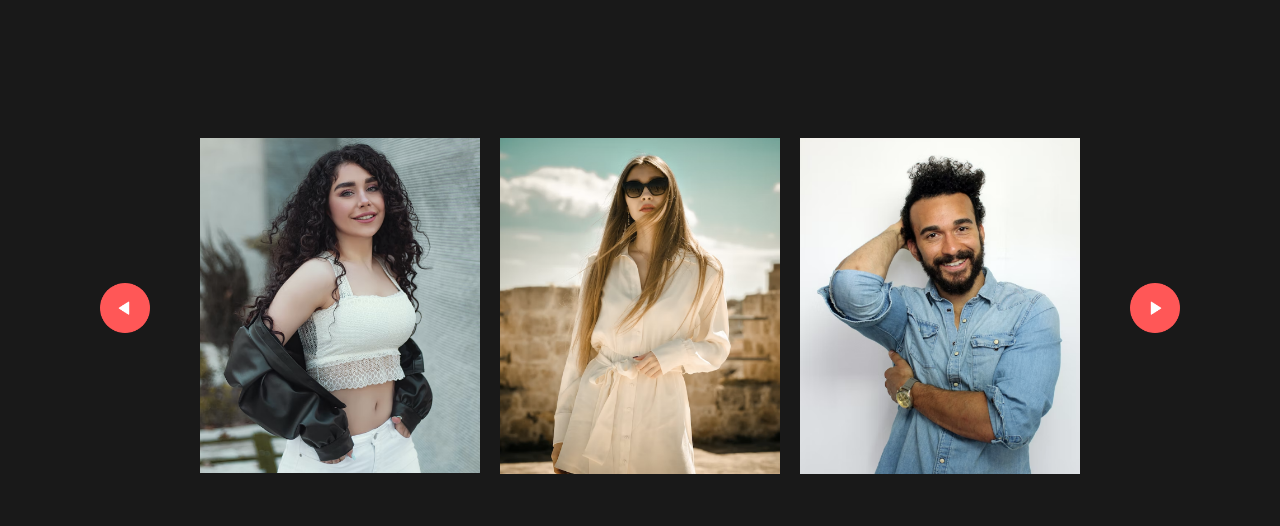
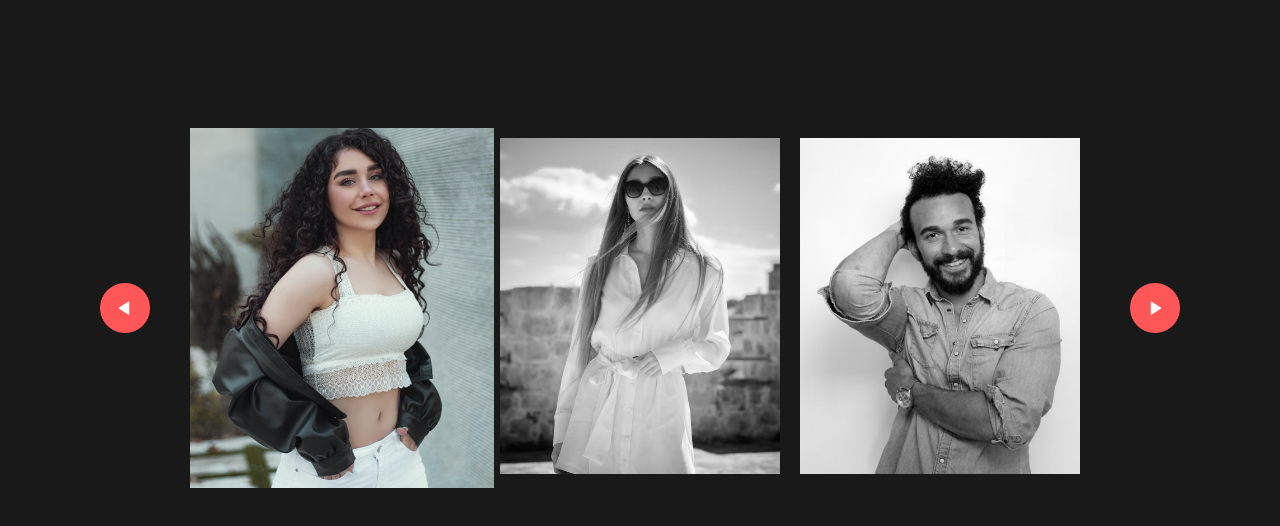
Before and after one commit to mrghkh12/Vanilla-js-Image-Gallery, a plain HTML site: page index.html in a window 1280 px wide. In both pictures the pointer is over the picture 340 px from the left and 305 px from the top of the page. Drawn offline with Linux system fonts and the light colour scheme.

Commit message:
feat: set transition & filter for img

```diff
--- a/css/style.css
+++ b/css/style.css
@@ -34,6 +34,13 @@ body{
 
 .gallery .row img{
     width: 100%;
+    filter: grayscale(100%);
+    transition: 0.5s;
+}
+.gallery .row img:hover{
+    filter: grayscale(0);
+    cursor: pointer;
+    transform: scale(1.1);
 }
 
 .gallery-wrapper #backBtn,
```
